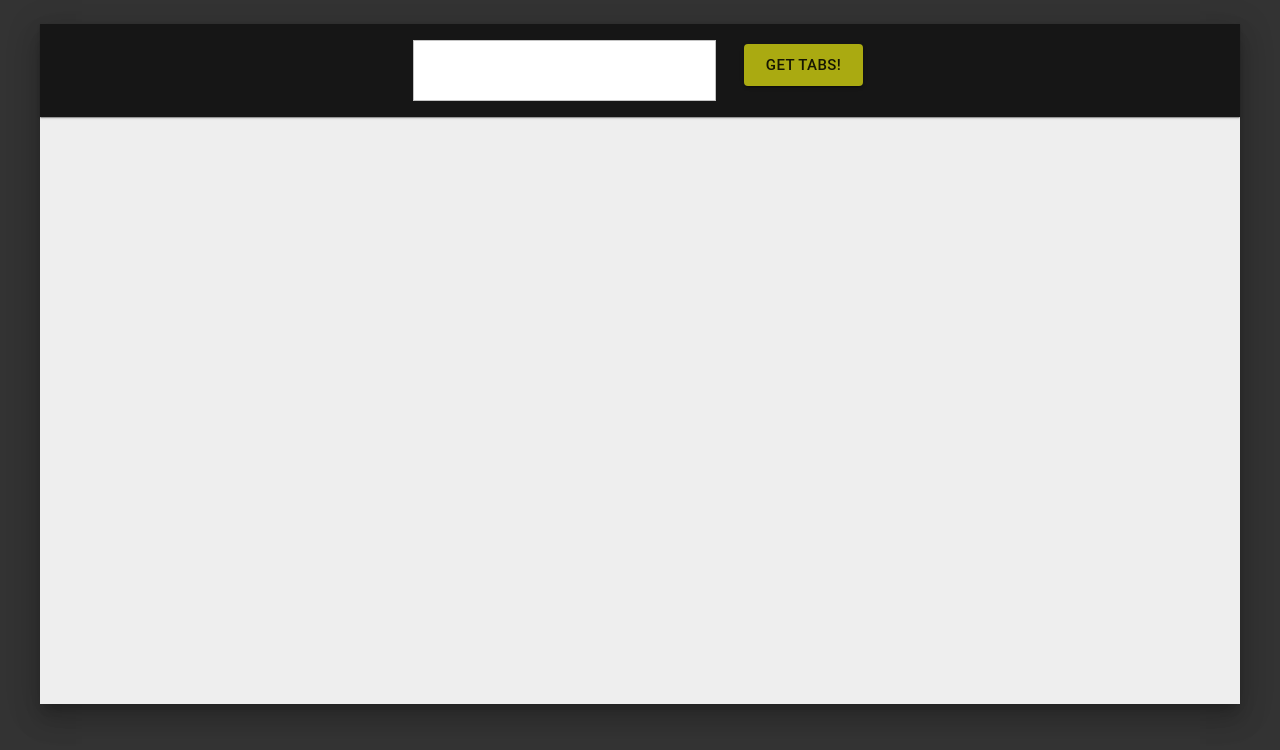
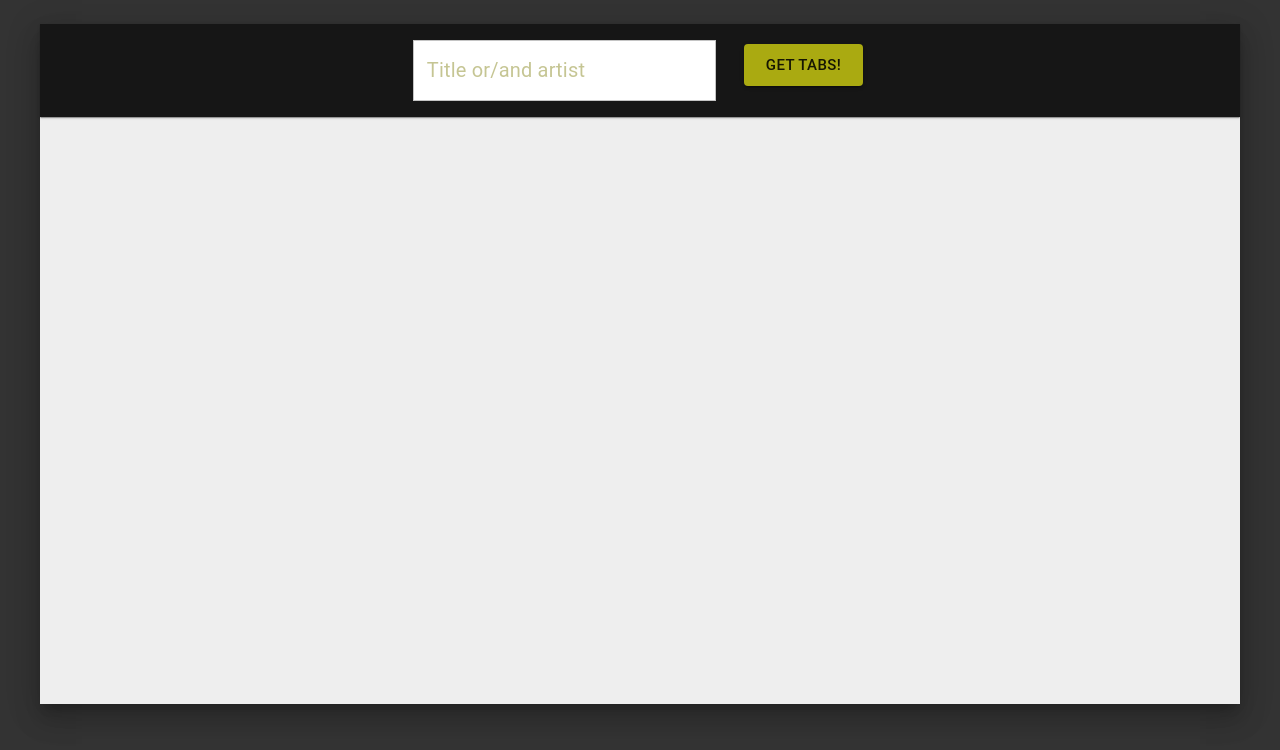
Before and after one commit to megmotion/tabs, a React (Create React App) app: page / in a window 1280 px wide. Shown: the top 750 px of the page. Built offline with nearby package versions, Linux system fonts and the light colour scheme.

Commit message:
add placeholder

```diff
--- a/src/components/Searchbox.jsx
+++ b/src/components/Searchbox.jsx
@@ -40,6 +40,7 @@
  		<Card className={classes.root} square >
 	 		<TextField
 	 			variant="outlined"
+	 			placeholder="Title or/and artist"
 	 			onChange={searchChange}
 	 			onKeyDown={onKeyDown}
 	 			className={classes.textfield}
```
